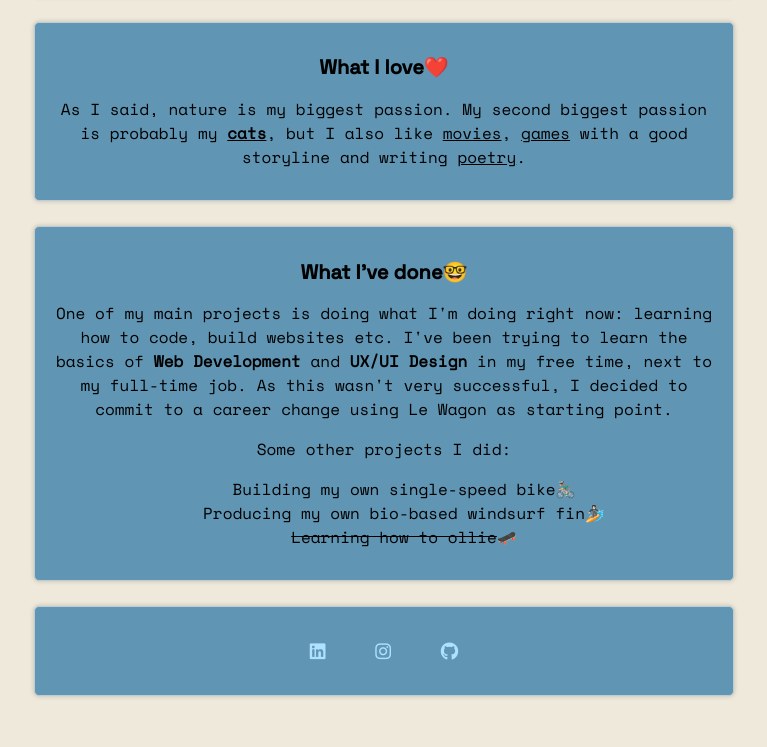
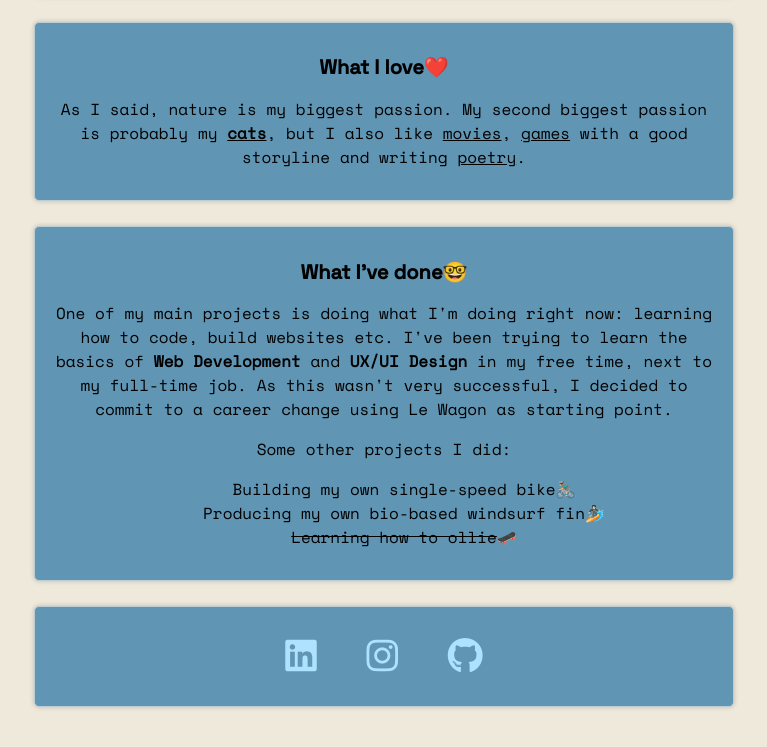
Before and after one commit to BlazingBob/profile, a plain HTML site: page index.html in a window 1280 px wide. Shown: the part 934-1681 px from the top of the page, without its empty margins (256-1023 px from the left). Drawn offline with nearby package versions, Linux system fonts and the light colour scheme.

```diff
--- a/index.html
+++ b/index.html
@@ -82,17 +82,17 @@
       <ul class="list-inline">
         <li class="list-inline > li">
           <a href="https://www.linkedin.com/in/jipteeuwen/" target="_blank">
-            <i class="fa-brands fa-linkedin"></i>
+            <i class="fa-brands fa-linkedin fa-2x"></i>
           </a>
         </li>
         <li class="list-inline > li">
           <a href="https://www.instagram.com/jipteeuwen/" target="_blank">
-            <i class="fa-brands fa-instagram"></i>
+            <i class="fa-brands fa-instagram fa-2x"></i>
           </a>
         </li>
         <li class="list-inline > li">
           <a href="https://github.com/BlazingBob" target="_blank">
-            <i class="fa-brands fa-github"></i>
+            <i class="fa-brands fa-github fa-2x"></i>
           </a>
         </li>
       </ul>
```
